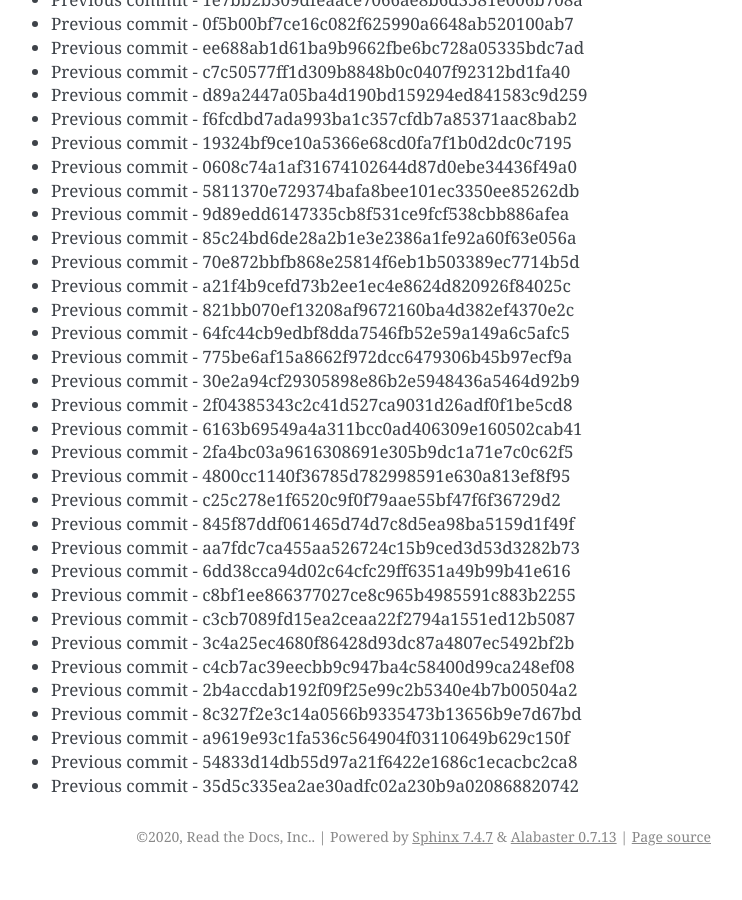
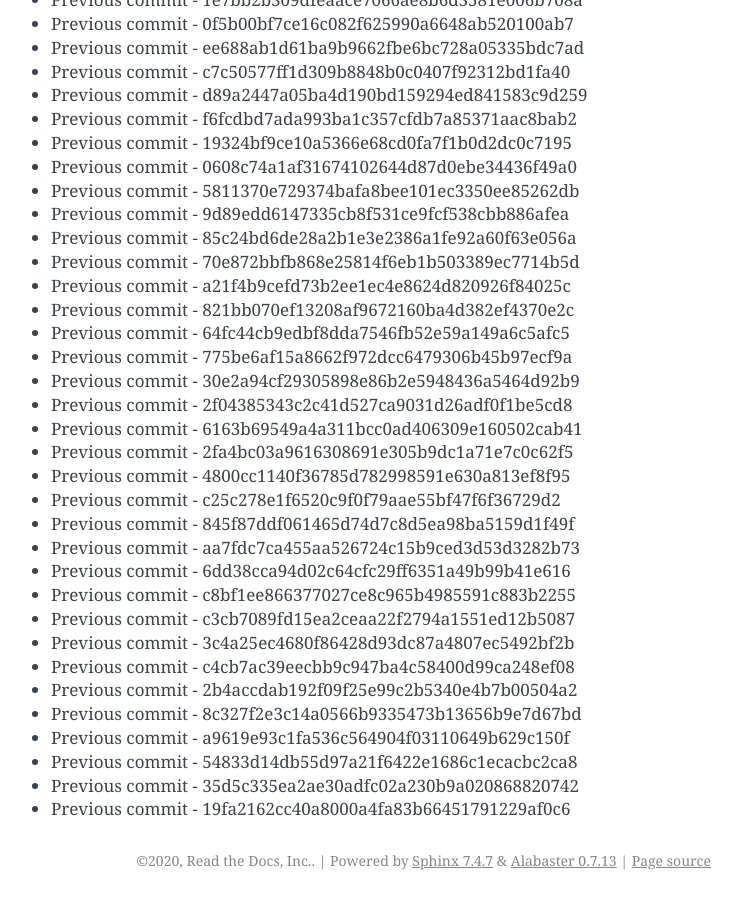
Before and after one commit to readthedocs/rtd-git-stresstest, a Sphinx documentation site: the page built from docs/updates.rst, in a window 1280 px wide and 900 px high, scrolled down 83516 px. Shown: the whole window, without its empty margins (399-1141 px from the left). Built offline with Sphinx 7.4.7, drawn with Linux system fonts in a browser that asks for light colours; before the commit the page ends 84392 px from its top, so only the background shows below that.

Commit message:
Generating commit from previous: 19fa2162cc40a8000a4fa83b66451791229af0c6

```diff
--- a/docs/updates.rst
+++ b/docs/updates.rst
@@ -3541,3 +3541,4 @@ It can be tested for any performance characteristics.
 * Previous commit - a9619e93c1fa536c564904f03110649b629c150f
 * Previous commit - 54833d14db55d97a21f6422e1686c1ecacbc2ca8
 * Previous commit - 35d5c335ea2ae30adfc02a230b9a020868820742
+* Previous commit - 19fa2162cc40a8000a4fa83b66451791229af0c6
```
